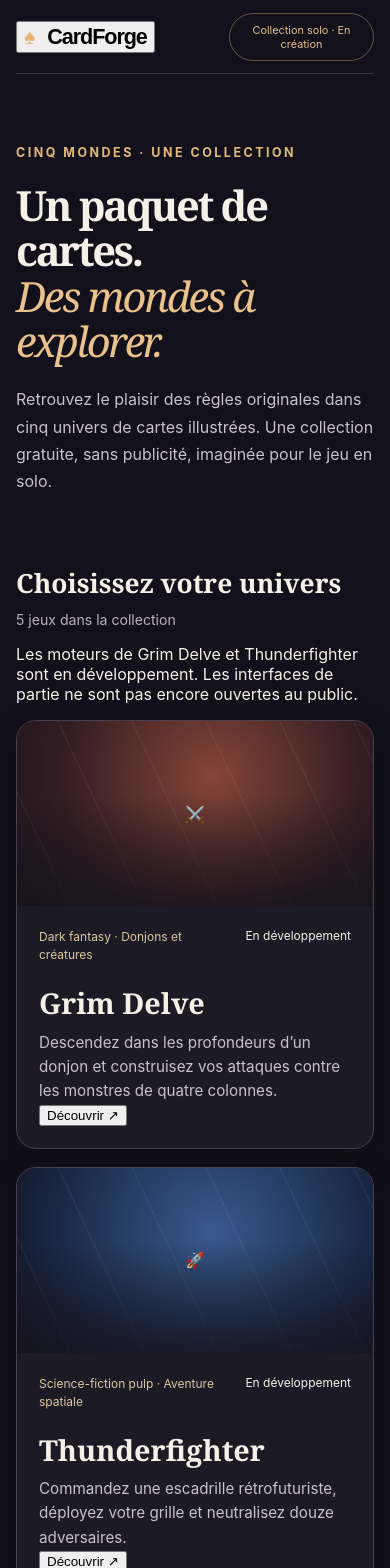
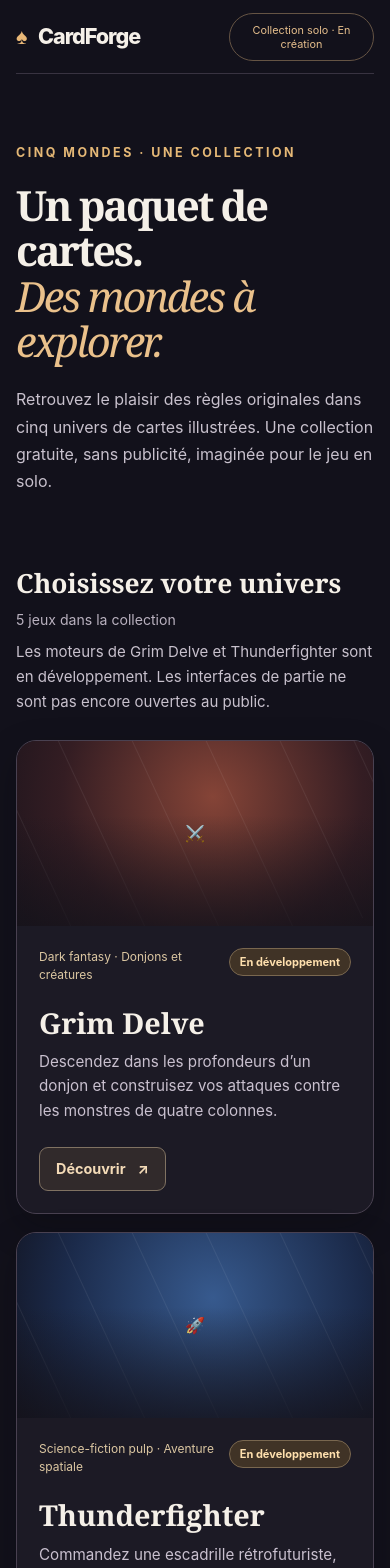
Before and after one commit to JeanLamora75/CardForge, a React (Vite) app: page / in a window 390 px wide. Shown: the top 1568 px of the page. Built offline with nearby package versions, Linux system fonts and the light colour scheme.

Commit message:
style(CAR-29): align responsive gallery and accessible detail actions with merged App

```diff
--- a/src/styles.css
+++ b/src/styles.css
@@ -69,3 +69,64 @@ footer p { margin: 8px auto; }
   .game-art { min-height: 185px; }
 }
 @media(prefers-reduced-motion: reduce) { :root { scroll-behavior: auto; } }
+
+/* CAR-29: catalogue/detail interaction styles, aligned with the actual React components. */
+button { font: inherit; cursor: pointer; }
+button:focus-visible { outline: 3px solid #f4d8a3; outline-offset: 4px; }
+button:disabled { cursor: not-allowed; opacity: .65; }
+button.brand { border: 0; padding: 0; color: inherit; background: transparent; text-align: left; }
+.catalog-notice { max-width: 800px; margin: 0 0 25px; color: #c8c1cd; font-size: .94rem; line-height: 1.65; }
+.status {
+  flex: 0 0 auto; padding: 6px 10px; border: 1px solid #79674f;
+  border-radius: 9999px; background: #403326; color: #ffe0ae;
+  font-size: .69rem; font-weight: 700; white-space: nowrap;
+}
+.status[data-status="coming-soon"] { background: #302b36; color: #e0d9e5; border-color: #655b71; }
+.status[data-status="available"] { background: #1a4434; color: #b4f2d0; border-color: #437a62; }
+.card-actions { display: flex; flex-wrap: wrap; gap: 12px; align-items: center; margin-top: auto; padding-top: 24px; }
+.secondary-action,.primary-action,.back-link {
+  display: inline-flex; align-items: center; justify-content: center; gap: 12px;
+  min-height: 44px; padding: 10px 16px; border-radius: 9px;
+  border: 1px solid #807262; font-size: .9rem; font-weight: 700;
+}
+.secondary-action { color: #f3dab7; background: #312a2b; }
+.secondary-action:hover { background: #493a36; border-color: #d8ab77; }
+.primary-action { background: #e8b777; color: #1a1420; border-color: #f4d8a3; }
+.primary-action:hover { background: #f4d8a3; }
+.detail { padding: 30px 0 12px; }
+.detail-navigation { display: flex; align-items: center; justify-content: space-between; gap: 16px; margin-bottom: 27px; }
+.back-link { color: #f3dab7; background: transparent; }
+.back-link:hover { border-color: #dfbc87; background: #29232d; }
+.detail-layout { display: grid; grid-template-columns: minmax(260px, .9fr) minmax(0, 1.1fr); gap: clamp(24px,5vw,62px); align-items: start; }
+.detail-art {
+  min-height: 420px; display: grid; place-items: center;
+  position: relative; overflow: hidden; border: 1px solid #494151; border-radius: 22px;
+  background: radial-gradient(circle at 55% 35%,#854437,#341d23 68%,#1c141c);
+  box-shadow: 0 20px 60px #08060b50;
+}
+.detail-art::after { content:""; position:absolute; width: 64%; aspect-ratio: 1; border:1px solid #ffffff30; border-radius:50%; box-shadow:0 0 0 36px #ffffff06; }
+.detail-art span { z-index: 1; font-size: 7rem; filter: drop-shadow(0 7px 20px #0008); }
+.detail.cosmos .detail-art { background: radial-gradient(circle at 50% 35%,#375a8e,#1b2a4a 70%,#121421); }
+.detail.neon .detail-art { background: radial-gradient(circle at 50% 35%,#7b64b7,#302348 70%,#181426); }
+.detail.sand .detail-art { background: radial-gradient(circle at 50% 35%,#926b39,#30231c 70%,#19151a); }
+.detail.royal .detail-art { background: radial-gradient(circle at 50% 35%,#865b75,#332137 70%,#17141c); }
+.game-card.neon .game-art { background: radial-gradient(circle at 55% 32%,#7b64b7,#302348 65%,#181426); }
+.game-card.sand .game-art { background: radial-gradient(circle at 55% 35%,#926b39,#30231c 65%,#19151a); }
+.game-card.royal .game-art { background: radial-gradient(circle at 55% 30%,#865b75,#332137 68%,#17141c); }
+.detail-copy h1 { font: 700 clamp(2.5rem,5vw,4rem)/1.12 Georgia,serif; margin: 10px 0 16px; }
+.detail-copy h2 { font: 700 1.35rem/1.3 Georgia,serif; margin: 34px 0 10px; }
+.detail-copy p { font-size: 1rem; line-height: 1.7; color: #d2c9d6; }
+.detail-copy .setting { color: #f3d3a2; font-weight: 700; }
+.detail-copy .detail-description { font-size: 1.1rem; }
+.game-facts { display: grid; gap: 12px; padding: 18px 0; border-top: 1px solid #453d4a; border-bottom: 1px solid #453d4a; }
+.game-facts div { display: grid; grid-template-columns: 125px 1fr; gap: 10px; }
+.game-facts dt { color: #c0b3c7; }
+.game-facts dd { margin: 0; color: #f5f0e8; }
+.availability-note { padding: 17px; border: 1px solid #766950; border-radius: 12px; background: #28232b; }
+@media (max-width: 760px) {
+  .detail-layout { grid-template-columns: 1fr; gap: 26px; }
+  .detail-art { min-height: 245px; }
+  .detail-art span { font-size: 5.5rem; }
+  .detail-navigation { flex-wrap: wrap; }
+  .game-facts div { grid-template-columns: 1fr; gap: 2px; }
+}
```
